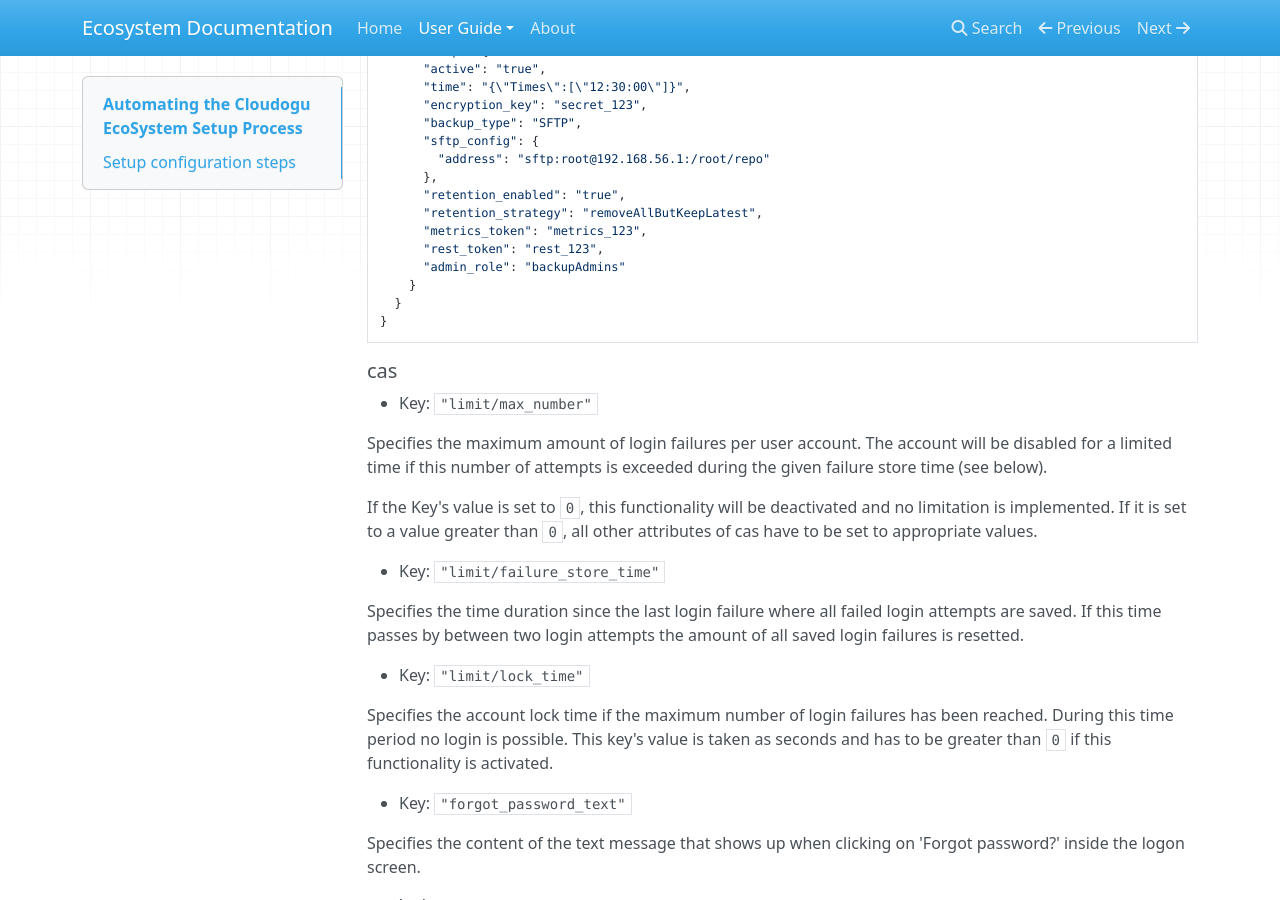
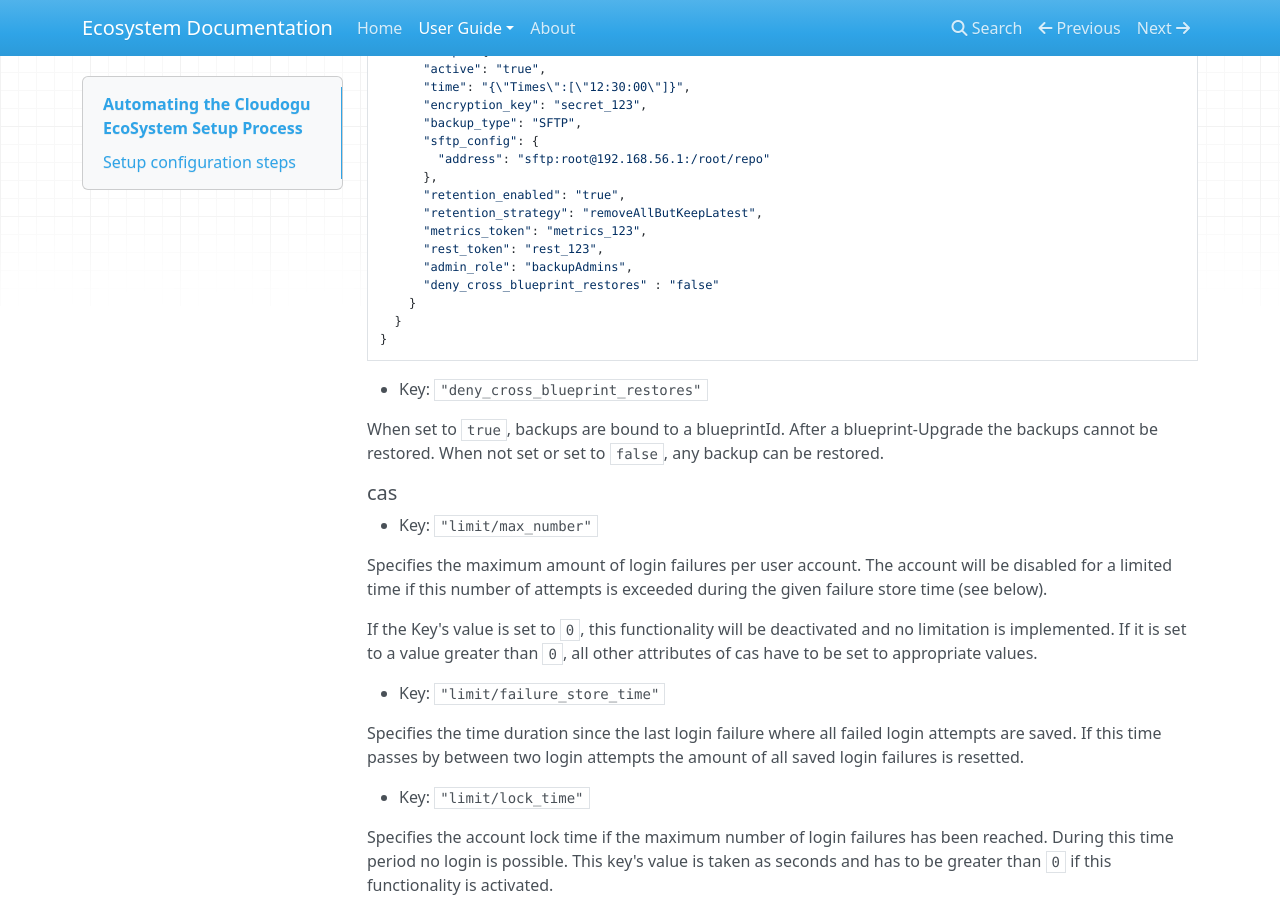
Before and after one commit to cloudogu/ecosystem, an MkDocs documentation site: the page built from docs/docs/user-guide/setup-json.md, in a window 1280 px wide and 900 px high, scrolled down 8482 px. Built offline with MkDocs 1.6.1, drawn with Linux system fonts in a browser that asks for light colours; nearby versions of some CDN libraries; old or Windows-style settings are respelled for this version of MkDocs.

Commit message:
#381 updated documentation of setup.json

````diff
--- a/docs/docs/user-guide/setup-json.md
+++ b/docs/docs/user-guide/setup-json.md
@@ -379,11 +379,17 @@ The following objects are examples:
       "retention_strategy": "removeAllButKeepLatest",
       "metrics_token": "metrics_123",
       "rest_token": "rest_123",
-      "admin_role": "backupAdmins"
+      "admin_role": "backupAdmins",
+      "deny_cross_blueprint_restores" : "false"
     }
   }
 }
 ```
+
+- Key: `"deny_cross_blueprint_restores"`
+
+  When set to `true`, backups are bound to a blueprintId. After a blueprint-Upgrade the backups cannot be restored.
+  When not set or set to `false`, any backup can be restored.
 
 ##### cas
 
````
Also changed, not shown: docs/docs/user-guide/setup-json_de.md (+8 -1 lines).
